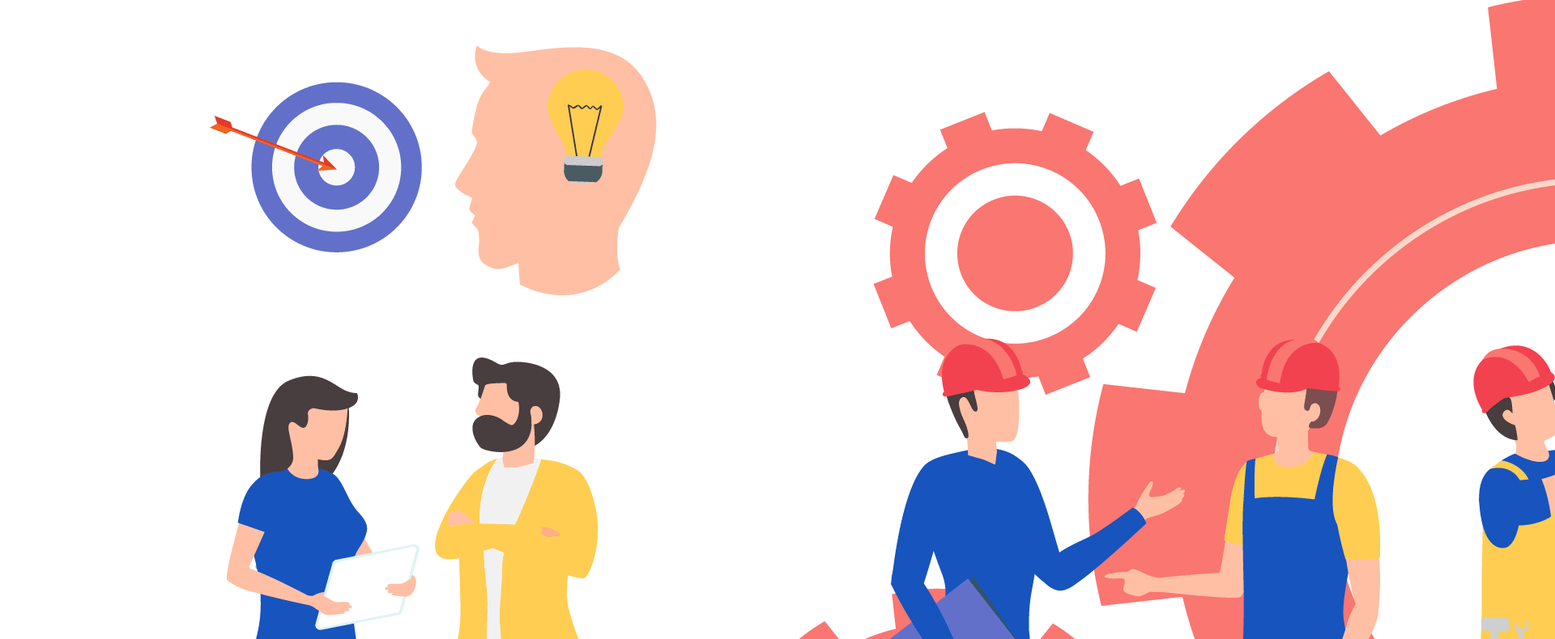
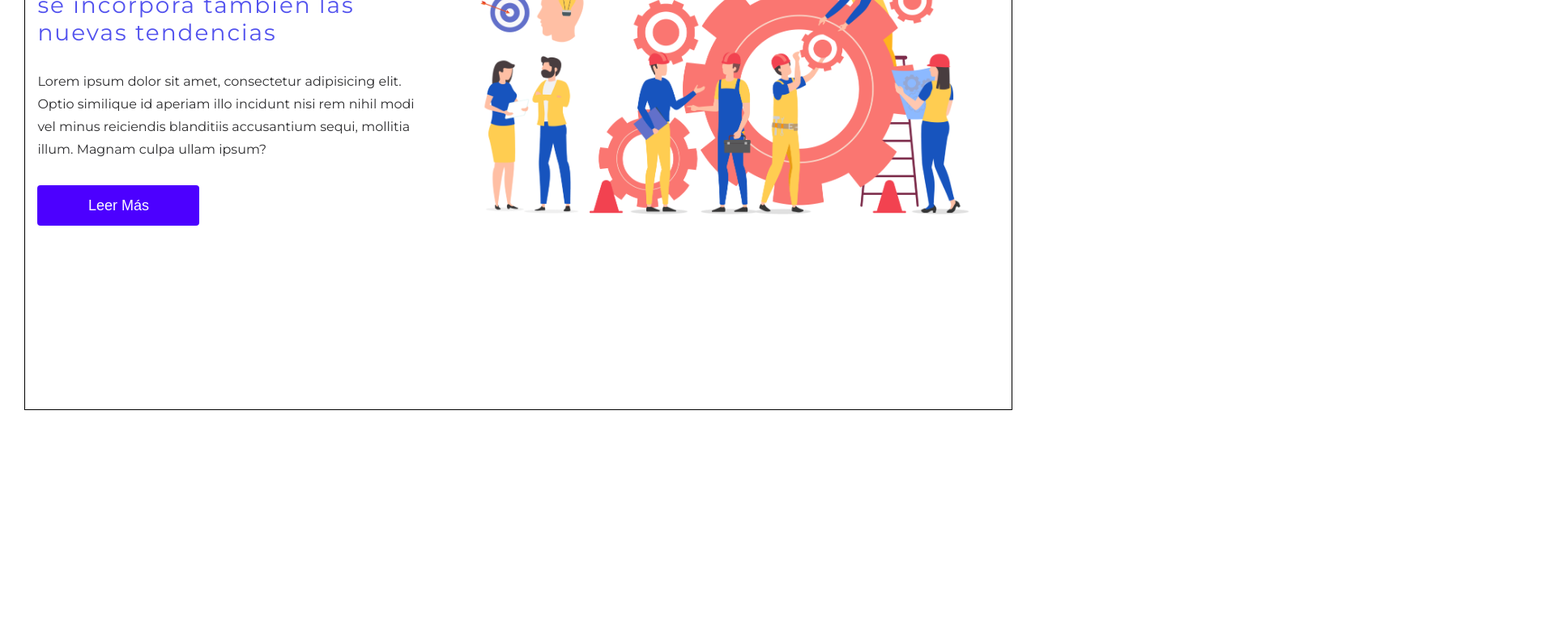
Before and after one commit to gitFreyder/PAGE_MARKETING, a plain HTML site: page index.html in a window 1280 px wide. Shown: the part 403-1193 px from the top of the page at 81% size, 1920 px wide, since content can reach past the window. After the commit the page ends 920 px from the top, so only its background shows below. Drawn offline with Linux system fonts and the light colour scheme.

Commit message:
agragando estilo a botones y main

```diff
--- a/index.html
+++ b/index.html
@@ -9,8 +9,7 @@
     <link rel="stylesheet" href="style.css">
 </head>
 <body>
-
-
+    <!--header-->
     <header>
         <div class="logo"><img src="./images/logo.png" alt=""></div>
 
@@ -23,21 +22,27 @@
         </ul>
     </header>
 
+    <!--main-->
+    <main>
 
-    <main>
+
             <div class="content-left">
                 <h1>Marketing digital.</h1>
                 <h2>se incorpora también las nuevas tendencias </h2>
-
+                <p>
                     Lorem ipsum dolor sit amet, consectetur adipisicing elit. Optio similique id aperiam illo incidunt nisi rem nihil modi vel minus reiciendis blanditiis accusantium sequi, mollitia illum. Magnam culpa ullam ipsum?
+                </p>
 
                 <button class="btn">Leer Más</button>
             </div>
 
             <div class="content-right">
-            <img src="./images/img-1.png" alt="">
+
+                    <img src="./images/img-1.png" alt="" class="hero-img">
+
             </div>
 
     </main>
+
 </body>
 </html>
--- a/style.css
+++ b/style.css
@@ -27,7 +27,7 @@ header ul li{
 header ul li a{
     text-decoration: none;
     padding: 0 20px;
-    color: #646060;
+    color: #5252ee;
     font-weight: bold;
     display: inline-block;
 }
@@ -40,11 +40,70 @@ header ul li a::after{
     display: block;
     height: 4px;
     width: 0;
-    background: #c7c4c4;
+    background: #5252ee;
     transition: all .5s;
 
 }
 
+
 header ul li a:hover::after{
     width: 100%;
 }
+
+/*main*/
+
+main {
+    display: flex;
+    border: 1px solid black;
+    align-items: center;
+    justify-content: center;
+    height: 100vh;
+    max-width: 1220px;
+    margin: 10px auto;
+}
+
+.hero-img{
+    max-width: 700px;
+    margin: auto;
+}
+.content-left{
+    width: 40%;
+}
+.content-left h2{
+    font-size: 28px;
+    margin-bottom: 10px;
+    color: #5252ee;
+    font-weight: 400;
+    padding-top: 5px;
+    letter-spacing: 2px;
+}
+.content-left h1{
+    font-size: 40px;
+    text-transform: uppercase;
+    color: #f3c64a;
+}
+.content-left p{
+    font-weight: 400;
+    color: #2d2d2f;
+    font-size: 16px;
+    line-height: 28px;
+    margin: 30px 0;
+}
+
+.content-left .btn{
+    width: 200px;
+    height: 50px;
+    border: none;
+    color: white;
+    background-color: #4c00ff;
+    border-radius: 4px;
+    font-size: 18px;
+    box-shadow: inset  0 0 0 0 #318ce2;
+    transition: ease-out 0.3s;
+    outline: none;
+
+}
+.content-left .btn:hover{
+    box-shadow: inset 200px 0 0 0  #318ce2;
+    color: #f3c64a;
+}
```
Lines whose indentation alone changed are shown as unchanged.
